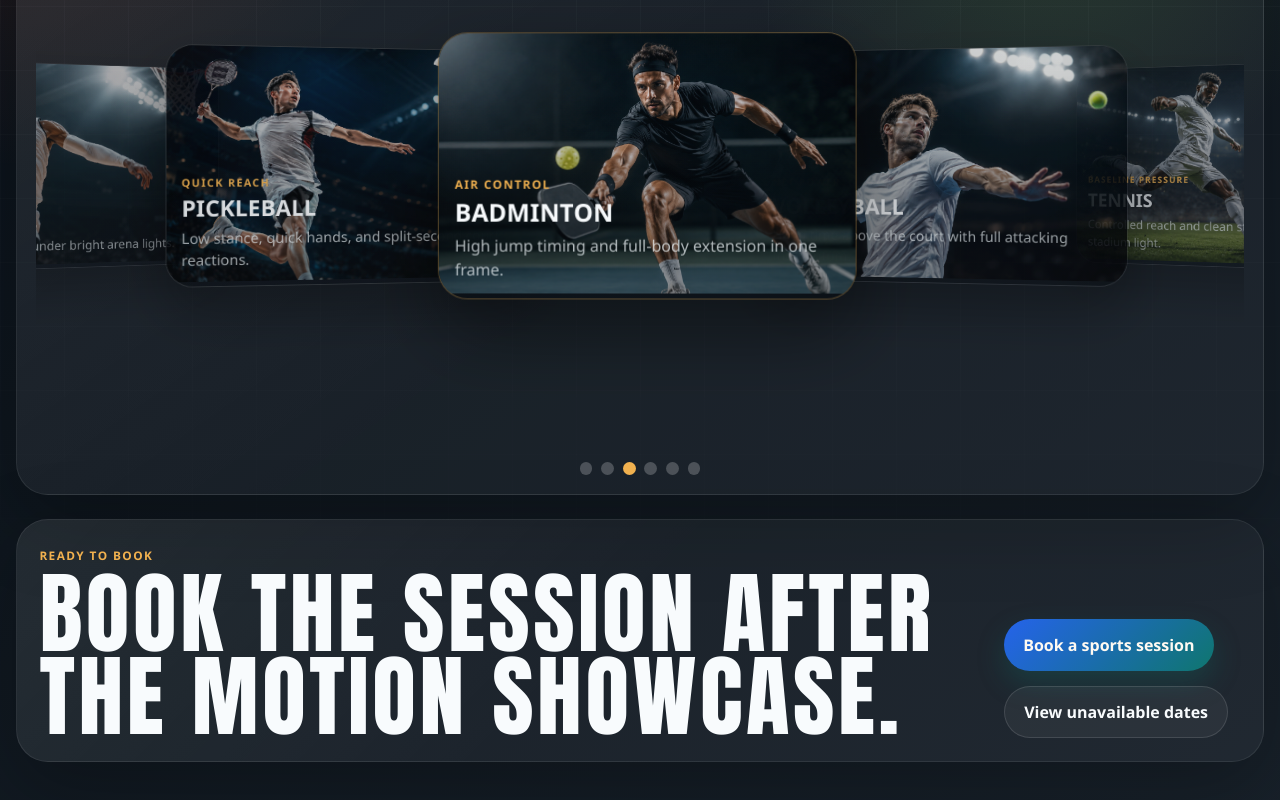
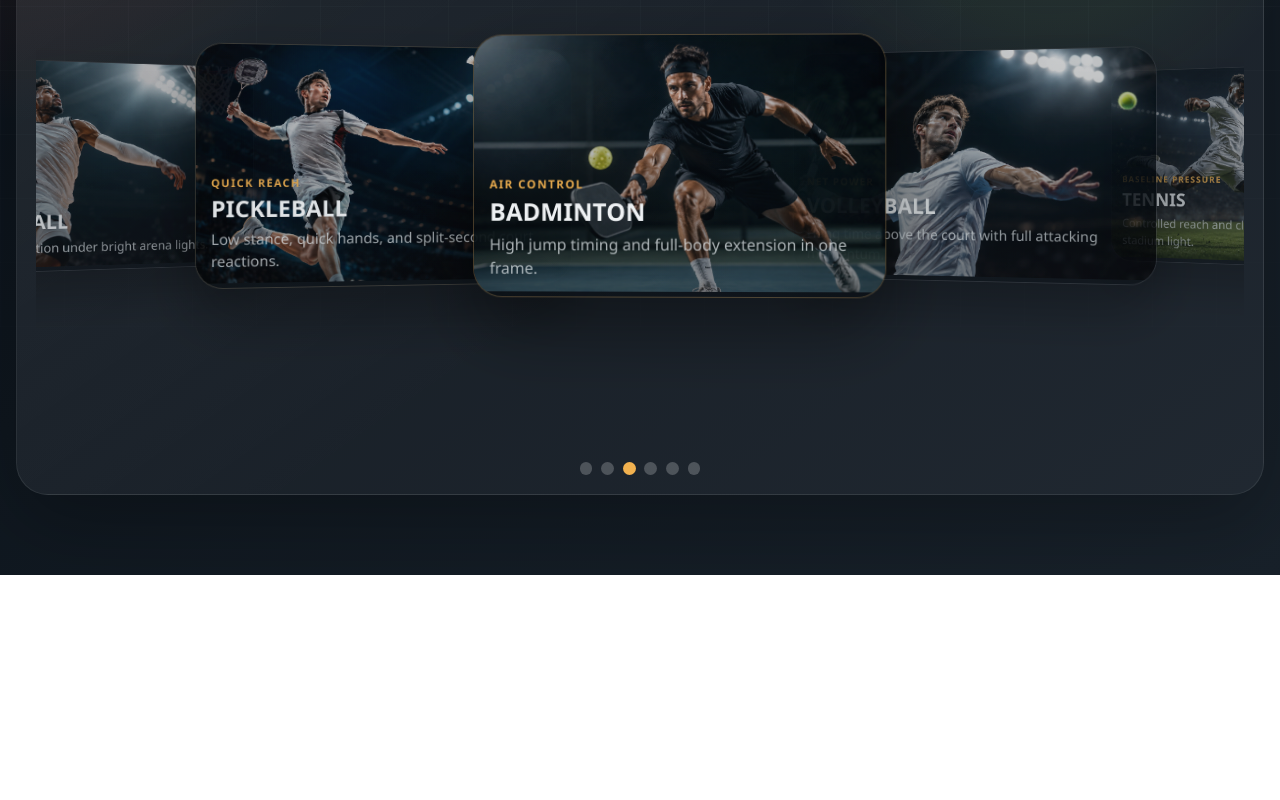
Before and after one commit to yyuseki15-ux/3EC-Photography-Website, a Next.js app: page /sports in a window 1280 px wide. Shown: the part 314-1114 px from the top of the page. After the commit the page ends 889 px from the top, so only its background shows below. Built offline with nearby package versions, Linux system fonts and the light colour scheme.

Commit message:
Remove sports closing section

```diff
--- a/src/app/sports/page.tsx
+++ b/src/app/sports/page.tsx
@@ -175,21 +175,6 @@ export default function SportsLandingPage() {
             ))}
           </div>
         </section>
-
-        <section className="sports-closing-card" id="sports-closing">
-          <div>
-            <span className="sports-strip-label">Ready to book</span>
-            <h2>Book the session after the motion showcase.</h2>
-          </div>
-          <div className="sports-landing-actions">
-            <Link href="/" className="sports-landing-primary">
-              Book a sports session
-            </Link>
-            <Link href="/unavailable-dates" className="sports-landing-secondary">
-              View unavailable dates
-            </Link>
-          </div>
-        </section>
       </div>
     </main>
   );
```
